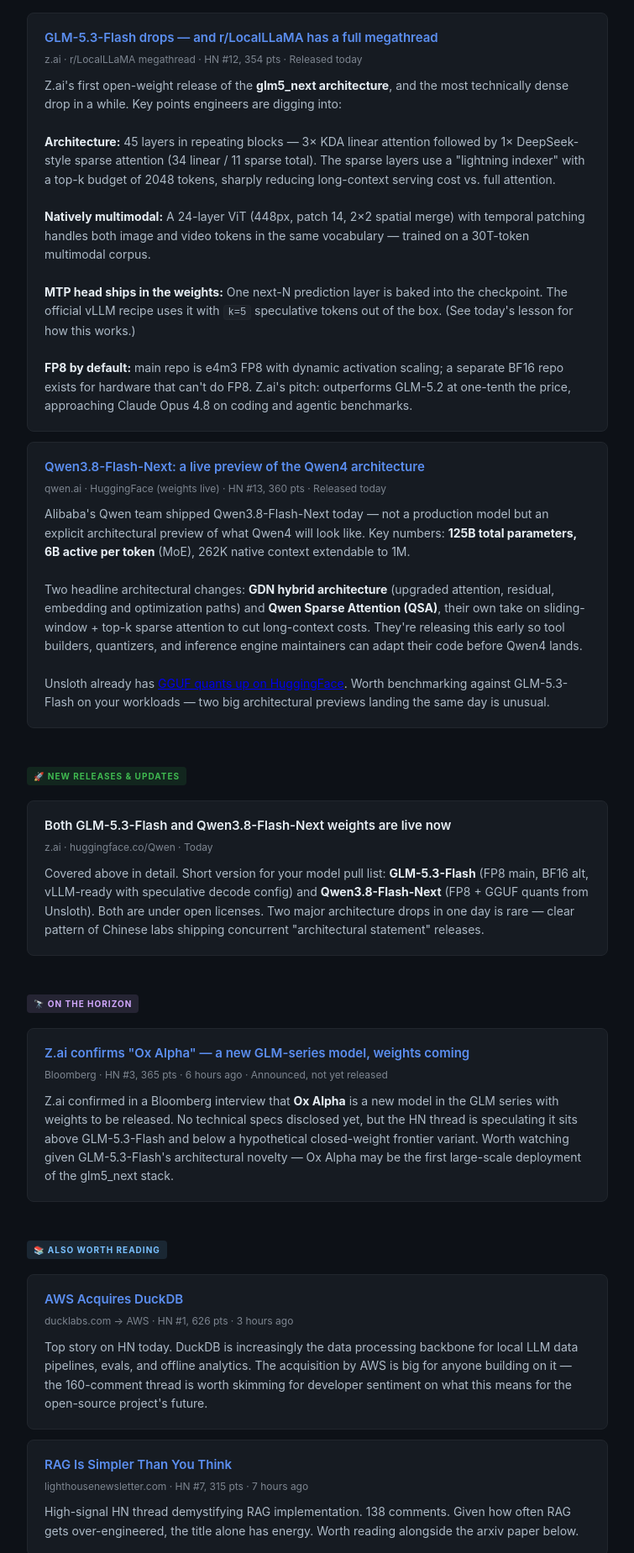
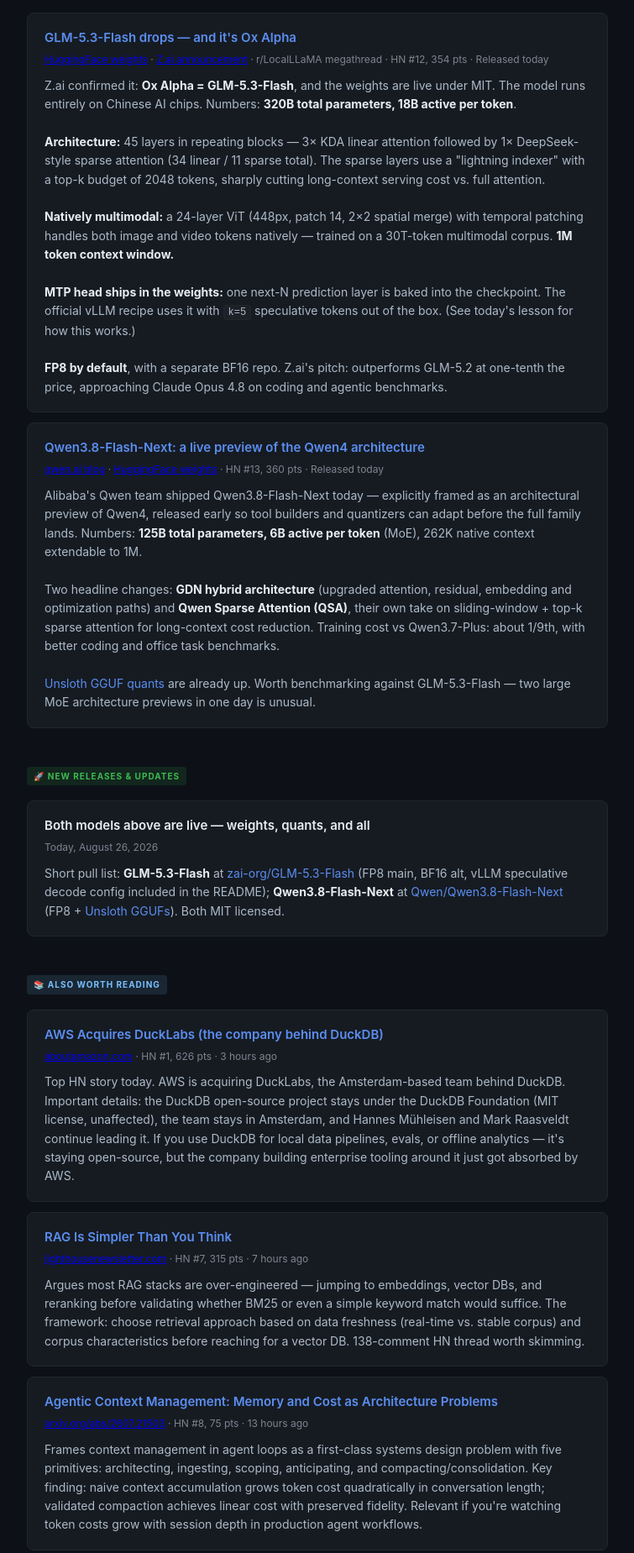
Before and after one commit to psat-eng/ai-daily-dump, a plain HTML site: page 2026-08-26.html in a window 1280 px wide. Shown: the part 212-2061 px from the top of the page at 84% size, without its empty margins (262-1017 px from the left). Drawn offline with Linux system fonts and the light colour scheme; no server answers.

Commit message:
Daily dump 2026-08-26

```diff
--- a/2026-08-26.html
+++ b/2026-08-26.html
@@ -14,7 +14,6 @@
     --accent: #5b8ef0;
     --hot: #f78166;
     --release: #3fb950;
-    --horizon: #d2a8ff;
     --reading: #79c0ff;
     --lesson: #ffa657;
   }
@@ -39,11 +38,10 @@
     letter-spacing: 0.1em; text-transform: uppercase;
     padding: 3px 8px; border-radius: 4px; margin-bottom: 18px;
   }
-  .label-hot      { background: rgba(247,129,102,0.15); color: var(--hot); }
-  .label-release  { background: rgba(63,185,80,0.12);  color: var(--release); }
-  .label-horizon  { background: rgba(210,168,255,0.12); color: var(--horizon); }
-  .label-reading  { background: rgba(121,192,255,0.12); color: var(--reading); }
-  .label-lesson   { background: rgba(255,166,87,0.12); color: var(--lesson); }
+  .label-hot     { background: rgba(247,129,102,0.15); color: var(--hot); }
+  .label-release { background: rgba(63,185,80,0.12);   color: var(--release); }
+  .label-reading { background: rgba(121,192,255,0.12); color: var(--reading); }
+  .label-lesson  { background: rgba(255,166,87,0.12);  color: var(--lesson); }
 
   .card {
     background: var(--surface); border: 1px solid var(--border);
@@ -55,11 +53,11 @@
   }
   .card-title a { color: var(--accent); text-decoration: none; }
   .card-title a:hover { text-decoration: underline; }
-  .card-meta {
-    font-size: 12px; color: var(--muted); margin-bottom: 10px;
-  }
+  .card-meta { font-size: 12px; color: var(--muted); margin-bottom: 10px; }
   .card-body { font-size: 14px; color: #adbac7; line-height: 1.6; }
   .card-body strong { color: var(--text); }
+  .card-body a { color: var(--accent); text-decoration: none; }
+  .card-body a:hover { text-decoration: underline; }
   .card-body code {
     background: #1c2128; border: 1px solid var(--border);
     padding: 1px 5px; border-radius: 4px; font-size: 12px;
@@ -80,13 +78,6 @@
     font-family: "SF Mono", ui-monospace, monospace;
   }
   .lesson-body p + p { margin-top: 10px; }
-
-  .pill {
-    display: inline-block; font-size: 11px; padding: 2px 7px;
-    border-radius: 12px; font-weight: 600; margin-right: 6px;
-    vertical-align: middle;
-  }
-  .pill-score { background: rgba(91,142,240,0.15); color: var(--accent); }
 </style>
 </head>
 <body>
@@ -102,30 +93,38 @@
   <div class="section-label label-hot">🔥 What's Hot Right Now</div>
 
   <div class="card">
-    <div class="card-title"><a href="https://z.ai/glm-5-3-flash" target="_blank">GLM-5.3-Flash drops — and r/LocalLLaMA has a full megathread</a></div>
-    <div class="card-meta">z.ai · r/LocalLLaMA megathread · HN #12, 354 pts · Released today</div>
+    <div class="card-title"><a href="https://huggingface.co/zai-org/GLM-5.3-Flash" target="_blank">GLM-5.3-Flash drops — and it's Ox Alpha</a></div>
+    <div class="card-meta">
+      <a href="https://huggingface.co/zai-org/GLM-5.3-Flash" target="_blank">HuggingFace weights</a> ·
+      <a href="https://x.com/Zai_org/status/2092616204787626030" target="_blank">Z.ai announcement</a> ·
+      r/LocalLLaMA megathread · HN #12, 354 pts · Released today
+    </div>
     <div class="card-body">
-      Z.ai's first open-weight release of the <strong>glm5_next architecture</strong>, and the most technically dense drop in a while. Key points engineers are digging into:
+      Z.ai confirmed it: <strong>Ox Alpha = GLM-5.3-Flash</strong>, and the weights are live under MIT. The model runs entirely on Chinese AI chips. Numbers: <strong>320B total parameters, 18B active per token</strong>.
       <br><br>
-      <strong>Architecture:</strong> 45 layers in repeating blocks — 3× KDA linear attention followed by 1× DeepSeek-style sparse attention (34 linear / 11 sparse total). The sparse layers use a "lightning indexer" with a top-k budget of 2048 tokens, sharply reducing long-context serving cost vs. full attention.
+      <strong>Architecture:</strong> 45 layers in repeating blocks — 3× KDA linear attention followed by 1× DeepSeek-style sparse attention (34 linear / 11 sparse total). The sparse layers use a "lightning indexer" with a top-k budget of 2048 tokens, sharply cutting long-context serving cost vs. full attention.
       <br><br>
-      <strong>Natively multimodal:</strong> A 24-layer ViT (448px, patch 14, 2×2 spatial merge) with temporal patching handles both image and video tokens in the same vocabulary — trained on a 30T-token multimodal corpus.
+      <strong>Natively multimodal:</strong> a 24-layer ViT (448px, patch 14, 2×2 spatial merge) with temporal patching handles both image and video tokens natively — trained on a 30T-token multimodal corpus. <strong>1M token context window.</strong>
       <br><br>
-      <strong>MTP head ships in the weights:</strong> One next-N prediction layer is baked into the checkpoint. The official vLLM recipe uses it with <code>k=5</code> speculative tokens out of the box. (See today's lesson for how this works.)
+      <strong>MTP head ships in the weights:</strong> one next-N prediction layer is baked into the checkpoint. The official vLLM recipe uses it with <code>k=5</code> speculative tokens out of the box. (See today's lesson for how this works.)
       <br><br>
-      <strong>FP8 by default:</strong> main repo is e4m3 FP8 with dynamic activation scaling; a separate BF16 repo exists for hardware that can't do FP8. Z.ai's pitch: outperforms GLM-5.2 at one-tenth the price, approaching Claude Opus 4.8 on coding and agentic benchmarks.
+      <strong>FP8 by default</strong>, with a separate BF16 repo. Z.ai's pitch: outperforms GLM-5.2 at one-tenth the price, approaching Claude Opus 4.8 on coding and agentic benchmarks.
     </div>
   </div>
 
   <div class="card">
-    <div class="card-title"><a href="https://qwen.ai" target="_blank">Qwen3.8-Flash-Next: a live preview of the Qwen4 architecture</a></div>
-    <div class="card-meta">qwen.ai · HuggingFace (weights live) · HN #13, 360 pts · Released today</div>
+    <div class="card-title"><a href="https://qwen.ai/blog?id=qwen3.8-flash-next" target="_blank">Qwen3.8-Flash-Next: a live preview of the Qwen4 architecture</a></div>
+    <div class="card-meta">
+      <a href="https://qwen.ai/blog?id=qwen3.8-flash-next" target="_blank">qwen.ai blog</a> ·
+      <a href="https://huggingface.co/Qwen/Qwen3.8-Flash-Next" target="_blank">HuggingFace weights</a> ·
+      HN #13, 360 pts · Released today
+    </div>
     <div class="card-body">
-      Alibaba's Qwen team shipped Qwen3.8-Flash-Next today — not a production model but an explicit architectural preview of what Qwen4 will look like. Key numbers: <strong>125B total parameters, 6B active per token</strong> (MoE), 262K native context extendable to 1M.
+      Alibaba's Qwen team shipped Qwen3.8-Flash-Next today — explicitly framed as an architectural preview of Qwen4, released early so tool builders and quantizers can adapt before the full family lands. Numbers: <strong>125B total parameters, 6B active per token</strong> (MoE), 262K native context extendable to 1M.
       <br><br>
-      Two headline architectural changes: <strong>GDN hybrid architecture</strong> (upgraded attention, residual, embedding and optimization paths) and <strong>Qwen Sparse Attention (QSA)</strong>, their own take on sliding-window + top-k sparse attention to cut long-context costs. They're releasing this early so tool builders, quantizers, and inference engine maintainers can adapt their code before Qwen4 lands.
+      Two headline changes: <strong>GDN hybrid architecture</strong> (upgraded attention, residual, embedding and optimization paths) and <strong>Qwen Sparse Attention (QSA)</strong>, their own take on sliding-window + top-k sparse attention for long-context cost reduction. Training cost vs Qwen3.7-Plus: about 1/9th, with better coding and office task benchmarks.
       <br><br>
-      Unsloth already has <a href="https://huggingface.co/unsloth/Qwen3.8-Flash-Next-GGUF" target="_blank">GGUF quants up on HuggingFace</a>. Worth benchmarking against GLM-5.3-Flash on your workloads — two big architectural previews landing the same day is unusual.
+      <a href="https://huggingface.co/unsloth/Qwen3.8-Flash-Next-GGUF" target="_blank">Unsloth GGUF quants</a> are already up. Worth benchmarking against GLM-5.3-Flash — two large MoE architecture previews in one day is unusual.
     </div>
   </div>
 </section>
@@ -135,23 +134,10 @@
   <div class="section-label label-release">🚀 New Releases & Updates</div>
 
   <div class="card">
-    <div class="card-title">Both GLM-5.3-Flash and Qwen3.8-Flash-Next weights are live now</div>
-    <div class="card-meta">z.ai · huggingface.co/Qwen · Today</div>
+    <div class="card-title">Both models above are live — weights, quants, and all</div>
+    <div class="card-meta">Today, August 26, 2026</div>
     <div class="card-body">
-      Covered above in detail. Short version for your model pull list: <strong>GLM-5.3-Flash</strong> (FP8 main, BF16 alt, vLLM-ready with speculative decode config) and <strong>Qwen3.8-Flash-Next</strong> (FP8 + GGUF quants from Unsloth). Both are under open licenses. Two major architecture drops in one day is rare — clear pattern of Chinese labs shipping concurrent "architectural statement" releases.
-    </div>
-  </div>
-</section>
-
-<!-- ON THE HORIZON -->
-<section>
-  <div class="section-label label-horizon">🔭 On the Horizon</div>
-
-  <div class="card">
-    <div class="card-title"><a href="https://bloomberg.com" target="_blank">Z.ai confirms "Ox Alpha" — a new GLM-series model, weights coming</a></div>
-    <div class="card-meta">Bloomberg · HN #3, 365 pts · 6 hours ago · Announced, not yet released</div>
-    <div class="card-body">
-      Z.ai confirmed in a Bloomberg interview that <strong>Ox Alpha</strong> is a new model in the GLM series with weights to be released. No technical specs disclosed yet, but the HN thread is speculating it sits above GLM-5.3-Flash and below a hypothetical closed-weight frontier variant. Worth watching given GLM-5.3-Flash's architectural novelty — Ox Alpha may be the first large-scale deployment of the glm5_next stack.
+      Short pull list: <strong>GLM-5.3-Flash</strong> at <a href="https://huggingface.co/zai-org/GLM-5.3-Flash" target="_blank">zai-org/GLM-5.3-Flash</a> (FP8 main, BF16 alt, vLLM speculative decode config included in the README); <strong>Qwen3.8-Flash-Next</strong> at <a href="https://huggingface.co/Qwen/Qwen3.8-Flash-Next" target="_blank">Qwen/Qwen3.8-Flash-Next</a> (FP8 + <a href="https://huggingface.co/unsloth/Qwen3.8-Flash-Next-GGUF" target="_blank">Unsloth GGUFs</a>). Both MIT licensed.
     </div>
   </div>
 </section>
@@ -161,34 +147,34 @@
   <div class="section-label label-reading">📚 Also Worth Reading</div>
 
   <div class="card">
-    <div class="card-title"><a href="https://ducklabs.com" target="_blank">AWS Acquires DuckDB</a></div>
-    <div class="card-meta">ducklabs.com → AWS · HN #1, 626 pts · 3 hours ago</div>
+    <div class="card-title"><a href="https://www.aboutamazon.com/news/company-news/aws-ducklabs" target="_blank">AWS Acquires DuckLabs (the company behind DuckDB)</a></div>
+    <div class="card-meta"><a href="https://www.aboutamazon.com/news/company-news/aws-ducklabs" target="_blank">aboutamazon.com</a> · HN #1, 626 pts · 3 hours ago</div>
     <div class="card-body">
-      Top story on HN today. DuckDB is increasingly the data processing backbone for local LLM data pipelines, evals, and offline analytics. The acquisition by AWS is big for anyone building on it — the 160-comment thread is worth skimming for developer sentiment on what this means for the open-source project's future.
+      Top HN story today. AWS is acquiring DuckLabs, the Amsterdam-based team behind DuckDB. Important details: the DuckDB open-source project stays under the DuckDB Foundation (MIT license, unaffected), the team stays in Amsterdam, and Hannes Mühleisen and Mark Raasveldt continue leading it. If you use DuckDB for local data pipelines, evals, or offline analytics — it's staying open-source, but the company building enterprise tooling around it just got absorbed by AWS.
     </div>
   </div>
 
   <div class="card">
-    <div class="card-title"><a href="https://lighthousenewsletter.com" target="_blank">RAG Is Simpler Than You Think</a></div>
-    <div class="card-meta">lighthousenewsletter.com · HN #7, 315 pts · 7 hours ago</div>
+    <div class="card-title"><a href="https://www.lighthousenewsletter.com/p/rag-is-simpler-than-you-think" target="_blank">RAG Is Simpler Than You Think</a></div>
+    <div class="card-meta"><a href="https://www.lighthousenewsletter.com/p/rag-is-simpler-than-you-think" target="_blank">lighthousenewsletter.com</a> · HN #7, 315 pts · 7 hours ago</div>
     <div class="card-body">
-      High-signal HN thread demystifying RAG implementation. 138 comments. Given how often RAG gets over-engineered, the title alone has energy. Worth reading alongside the arxiv paper below.
+      Argues most RAG stacks are over-engineered — jumping to embeddings, vector DBs, and reranking before validating whether BM25 or even a simple keyword match would suffice. The framework: choose retrieval approach based on data freshness (real-time vs. stable corpus) and corpus characteristics before reaching for a vector DB. 138-comment HN thread worth skimming.
     </div>
   </div>
 
   <div class="card">
-    <div class="card-title"><a href="https://arxiv.org" target="_blank">Agentic Context Management: Memory and Cost as Architecture Problems</a></div>
-    <div class="card-meta">arxiv.org · HN #8, 75 pts · 13 hours ago</div>
+    <div class="card-title"><a href="https://arxiv.org/abs/2607.21503" target="_blank">Agentic Context Management: Memory and Cost as Architecture Problems</a></div>
+    <div class="card-meta"><a href="https://arxiv.org/abs/2607.21503" target="_blank">arxiv.org/abs/2607.21503</a> · HN #8, 75 pts · 13 hours ago</div>
     <div class="card-body">
-      Paper framing context management in agent loops as a first-class systems design problem — not a prompt engineering afterthought. Directly relevant if you're building multi-step AI workflows and watching token costs grow with session depth.
+      Frames context management in agent loops as a first-class systems design problem with five primitives: architecting, ingesting, scoping, anticipating, and compacting/consolidation. Key finding: naive context accumulation grows token cost quadratically in conversation length; validated compaction achieves linear cost with preserved fidelity. Relevant if you're watching token costs grow with session depth in production agent workflows.
     </div>
   </div>
 
   <div class="card">
-    <div class="card-title"><a href="https://openai.com" target="_blank">OpenAI: Disrupting a new covert influence campaign from Russia</a></div>
-    <div class="card-meta">openai.com · HN #25, 89 pts · 8 hours ago</div>
+    <div class="card-title"><a href="https://openai.com/index/disrupting-malicious-uses-of-ai-influence-campaign-russia/" target="_blank">OpenAI: Disrupting a new covert influence campaign from Russia</a></div>
+    <div class="card-meta"><a href="https://openai.com/index/disrupting-malicious-uses-of-ai-influence-campaign-russia/" target="_blank">openai.com</a> · HN #25, 89 pts · Published Aug 25</div>
     <div class="card-body">
-      OpenAI published details of a Russian covert influence operation that used their models to generate propaganda content. Worth skimming for the detection methodology — it has implications for anyone thinking about abuse detection in production AI systems.
+      OpenAI published the takedown details of a Russian covert influence operation that used ChatGPT to generate English-language social media content (prompts submitted in Russian). The fake think tank at the center — "International Burke Institute" — had 34 of 36 articles plagiarized from elsewhere. Worth reading for the detection methodology: attribution via prompt patterns, language mismatch, and cross-platform coordination signals.
     </div>
   </div>
 </section>
@@ -199,13 +185,13 @@
   <div class="lesson-box">
     <div class="lesson-title">MTP Heads: How Models Become Their Own Draft Models for Speculative Decoding</div>
     <div class="lesson-body">
-      <p>Standard speculative decoding requires a separate small "draft" model that proposes <em>k</em> tokens, which the main model then verifies in a single parallel forward pass. The friction: you need to load, serve, and schedule that draft model independently, and if the draft model is too different from the main model, acceptance rates tank.</p>
+      <p>Standard speculative decoding requires a separate small "draft" model that proposes <em>k</em> tokens, which the main model verifies in a single parallel forward pass. The friction: you need to load, serve, and schedule that draft model independently, and if the draft model is too architecturally different, acceptance rates drop.</p>
 
-      <p><strong>Multi-Token Prediction (MTP) heads</strong> solve this by baking the draft model directly into the checkpoint. During training, auxiliary prediction heads are attached after the final transformer block — one head per speculative position. Each head is trained to predict the token at position <em>+n</em> using a small MLP or shallow transformer. They share the same hidden states as the main model, so no extra KV cache or batch-splitting is needed at inference.</p>
+      <p><strong>Multi-Token Prediction (MTP) heads</strong> solve this by baking the draft model directly into the checkpoint. During training, lightweight auxiliary prediction heads are attached after the final transformer block — one per speculative position. Each head learns to predict token at position <em>+n</em> using a small MLP on top of the shared hidden states. At inference, these heads run on the <em>same</em> forward pass that already computed the main model's next-token logits, producing draft tokens essentially for free — no extra KV cache, no separate batch queue.</p>
 
-      <p>At serving time, the MTP heads run on the <em>same</em> forward pass that already computed the main model's next-token logits, producing draft tokens essentially for free. The main model then verifies all <em>k</em> proposals in one speculative step. DeepSeek-V3 popularized this pattern; GLM-5.3-Flash ships one MTP head in its weights today, and the official vLLM config uses it with <code>speculative_tokens=5</code>.</p>
+      <p>The main model then verifies all <em>k</em> proposals in one speculative step and accepts the longest valid prefix. DeepSeek-V3 popularized this pattern; <strong>GLM-5.3-Flash ships one MTP head today</strong>, and the official vLLM config uses it with <code>speculative_tokens=5</code> out of the box.</p>
 
-      <p><strong>The gotcha to know:</strong> longer speculative chains hurt at long context. GLM's benchmarkers found <code>k=7</code> drops throughput from 76 to 55 tok/s at 65K tokens — verification cost grows faster than the draft gains. The rule of thumb: use <code>k=3–5</code> for typical workloads, drop to <code>k=2–3</code> when serving long-context requests. Dial it per deployment, not globally.</p>
+      <p><strong>The gotcha:</strong> longer speculative chains hurt at long context. GLM's benchmarkers found <code>k=7</code> drops throughput from 76 to 55 tok/s at 65K tokens — verification cost grows faster than draft gains. Rule of thumb: use <code>k=3–5</code> for typical workloads, drop to <code>k=2–3</code> when serving long-context requests. Tune per deployment, not globally.</p>
     </div>
   </div>
 </section>
```
